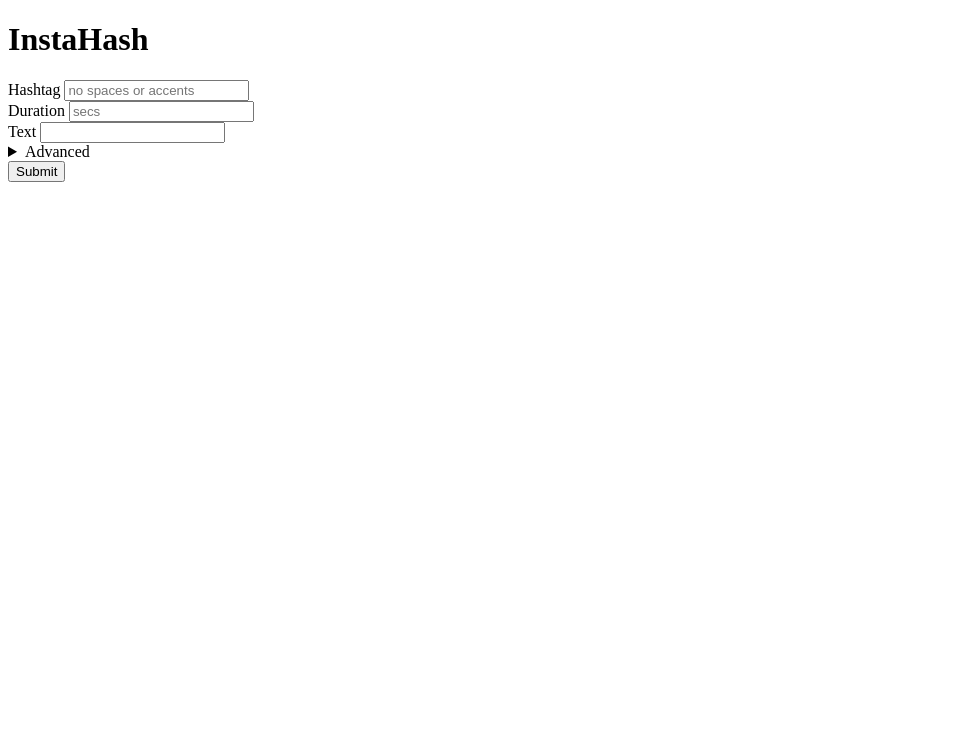
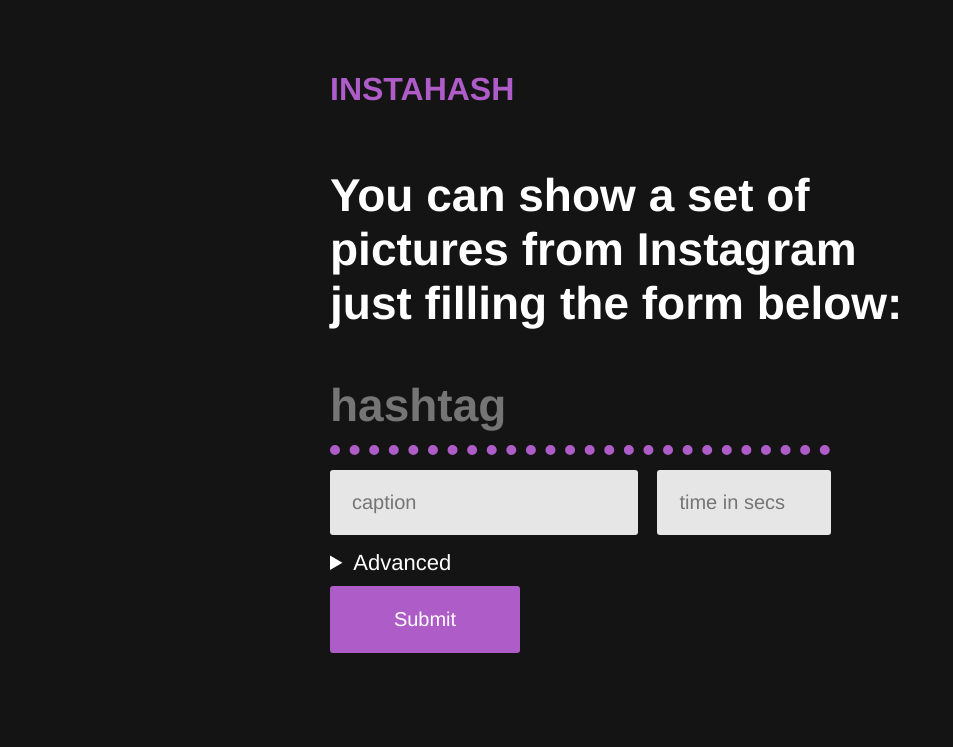
Before and after one commit to henriquegogo/instahash, a Flask app: page / in a window 1280 px wide. Shown: the top 747 px of the page, without its empty margins (0-953 px from the left). Run offline with Flask 2, Linux system fonts and the light colour scheme.

Commit message:
Formatting form

```diff
--- a/templates/index.html
+++ b/templates/index.html
@@ -6,31 +6,103 @@
         <title>InstaHash</title>
 
         <style>
-            label { display: block }
+            body {
+                font-family: Helvetica, sans-serif;
+                overflow-x: hidden;
+                background: #141414;
+                padding: 50px 0 80px 0;
+                color: #FFFFFF;
+                width: 620px;
+                margin: 0 auto;
+            }
+
+            h1 {
+                color: #ae5cc8;
+                text-transform: uppercase;
+            }
+
+            p {
+                font-size: 46px;
+                font-weight: bold;
+                margin-top: 60px;
+            }
+
+            input, textarea {
+                font-size: 20px;
+                font-family: Helvetica,sans-serif;
+                border-radius: 3px;
+                border: none;
+                outline: none;
+                width: 410px;
+                padding: 19px 20px;
+                margin: 0 15px 15px 0;
+                background: #E6E6E6;
+                color: #333;
+                border: solid 2px transparent;
+            }
+
+            input[type="submit"] {
+                width: 190px;
+                padding: 20px 20px;
+                background: #ae5cc8;
+                color: #FFFFFF;
+                cursor: pointer;
+            }
+
+            summary {
+                font-size: 22px;
+                margin-bottom: 10px;
+            }
+
+            #hashtag {
+                color: #ae5cc8;
+                width: 500px;
+                display: inline-block;
+                padding: 0 0 13px;
+                background: transparent;
+                font-size: 46px;
+                font-weight: bold;
+                border-radius: 0;
+                border-bottom: 10px dotted #ae5cc8;
+                border-left: 0; border-right: 0;
+            }
+
+            #text {
+                width: 264px;
+            }
+
+            #duration {
+                width: 130px;
+            }
+
+            #customization {
+                width: 460px;
+                height: 250px;
+            }
         </style>
     </head>
     <body>
         <h1>InstaHash</h1>
         <form id="config" method="get" action="">
-            <label>Hashtag
-                <input type="text"
-                    required
-                    placeholder="no spaces or accents"
-                    pattern="^\w+$"
-                    onchange="this.form.action = this.value;"
-                    onkeyup="this.form.text.placeholder = '#' + this.value">
-            </label>
-            <label>Duration
-                <input type="number" name="duration" placeholder="secs">
-            </label>
-            <label>Text
-                <input type="text" id="text" name="text">
-            </label>
+            <p>
+                You can show a set of pictures from Instagram just filling the form below:
+            </p>
+            <input type="text"
+                id="hashtag"
+                required
+                placeholder="hashtag"
+                pattern="^\w+$"
+                onchange="this.form.action = this.value"
+                onkeyup="this.form.text.placeholder = '#' + this.value;
+                         this.value = this.value.replace(/[#\ ]/g,'')">
+
+            <input type="text" id="text" name="text" placeholder="caption">
+            <input type="number" id="duration" name="duration" placeholder="time in secs">
 
             <details>
                 <summary>Advanced</summary>
                 <label>CSS Style<br>
-                    <textarea name="customization" style="width: 335px; height: 220px" placeholder="#caption {
+                    <textarea id="customization" name="customization" placeholder="#caption {
     font-family: sans-serif;
     background: rgba(0,0,0,0.5);
     color: #FFF;
```
